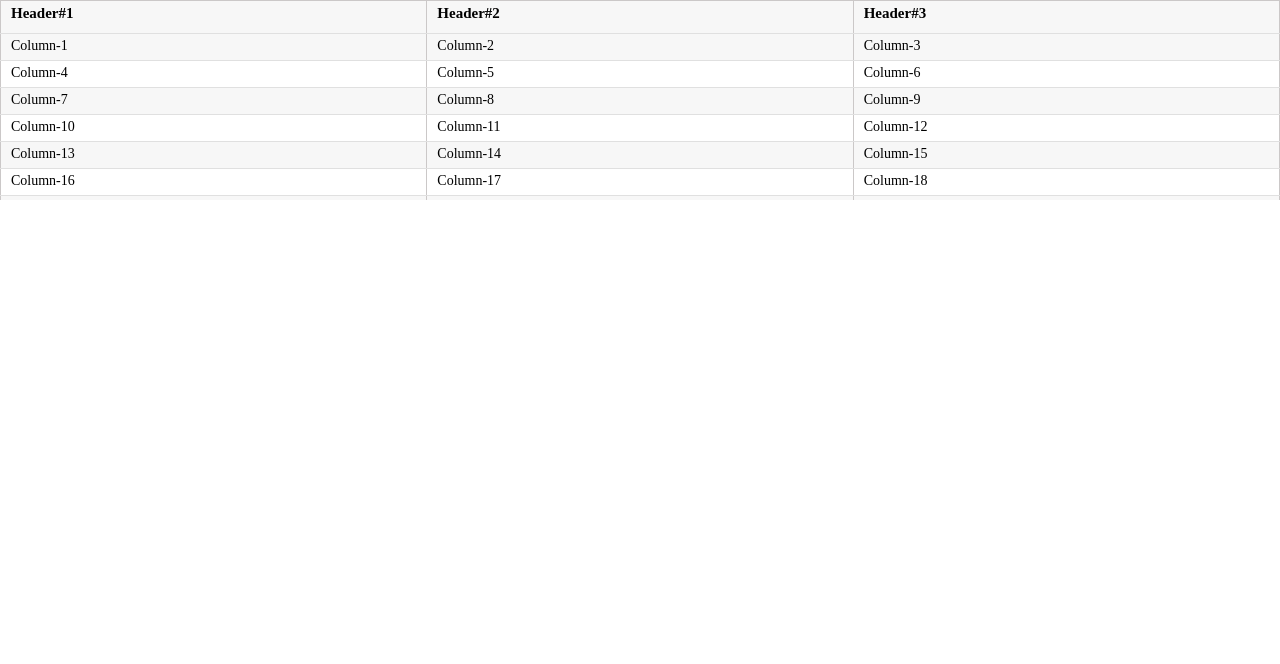
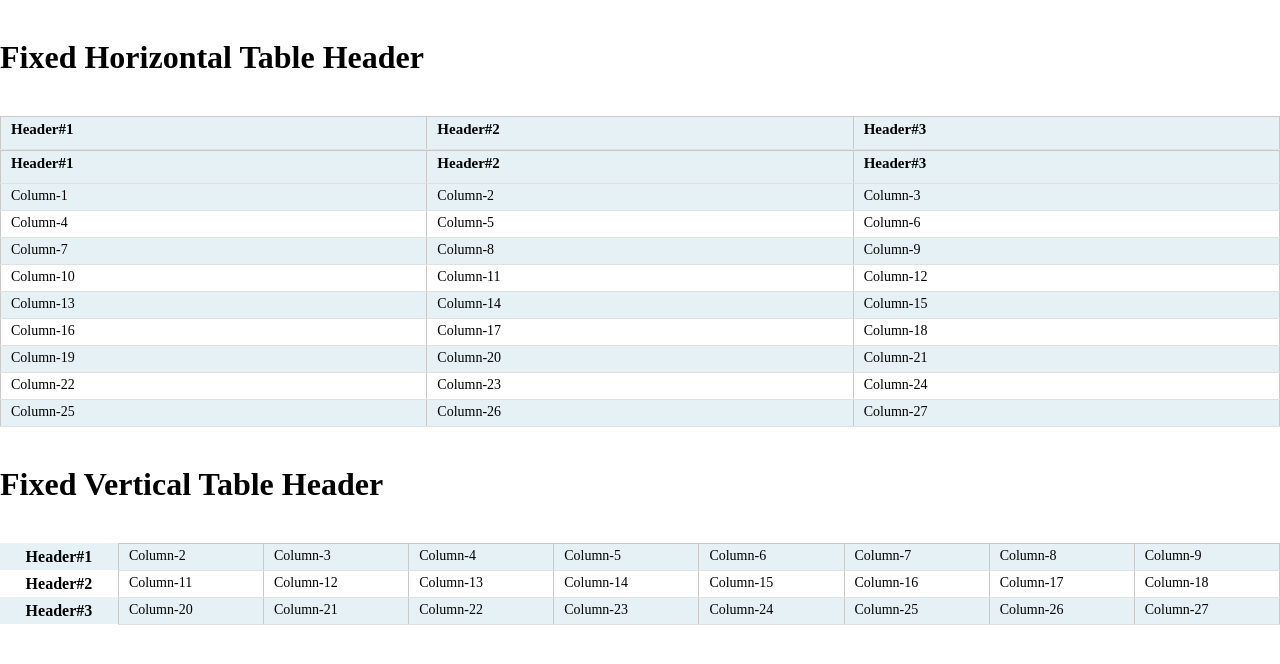
Before and after one commit to paramby/floatheader, a website: page float-table-header.html in a window 1280 px wide. Drawn offline with Linux system fonts and the light colour scheme.

Commit message:
Update float-table-header.html
Added Vertical Header as Fixed

```diff
--- a/float-table-header.html
+++ b/float-table-header.html
@@ -3,76 +3,15 @@
 <head>
   <meta http-equiv="content-type" content="text/html; charset=UTF-8">
   <title>Fixed Table Header | Critical Developers</title>
-
-<style type='text/css'>
-html, body{
-  margin:0;
-  padding:0;
-  height:100%;
-  color: #000000;
-}
-
-.maincontainer
-{
-   width:100%;
-   overflow-x: hidden;
-   overflow-y: auto;
-   margin: 0 auto;
-   position:relative;
-   height:200px;
-}
-
-.headerclone
-{
-    width:100%;
-   z-index: 9999;
-   display:none;
-   position:absolute;
-}
-
-.tblList
-{
-    width: 100%;
-    border-collapse: collapse;
-    border-style: None;
-}
-
-.tblList thead th {
-    background-color: #f7f7f7 !important;
-    border-color: #cbc8c8 #cbc8c8 #e0e0e0 #cbc8c8;
-    border-style: solid;
-    border-width: 1px;
-    font-size: 15px;
-    font-weight: bold;
-    height: 25px;
-    padding: 4px 10px 3px;
-    text-align: left;
-    vertical-align: top;
-}
-.tblList tbody td {
-    border-color: #cbc8c8 #cbc8c8 #e0e0e0 #cbc8c8;
-    border-style: solid;
-    border-width: 1px;
-    font-size: 14px;
-    font-weight: normal;
-    padding: 4px 10px 6px;
-    vertical-align: top;
-}
-.tblList tr.alt td {
-    background-color: #FFFFFF !important;
-}
-.tblList tbody tr:nth-child(2n+1) {
-    background-color: #F7F7F7 !important;
-}
-.tblList tbody tr:nth-child(2n) {
-    background-color: #FFFFFF !important;
-}
-
-</style>
+  <!--FloatHeader Styles -->
+  <link rel="stylesheet" href="floatheader.css" />
 
 </head>
 <body>
-    <table class="tblList">
+<br />
+    <h1>Fixed Horizontal Table Header</h1>
+<br />
+    <table id="htable" class="tblList">
       <thead>
         <tr>
           <th>
@@ -135,14 +74,60 @@ html, body{
       </tbody>
     </table>
 
+<br />
+    <h1>Fixed Vertical Table Header</h1>
+<br />
+
+    <table id="vtable" class="tblList">
+      <tbody>
+        <tr>
+          <th>Header#1</th>
+          <td>Column-2</td>
+          <td>Column-3</td>
+          <td>Column-4</td>
+          <td>Column-5</td>
+          <td>Column-6</td>
+          <td>Column-7</td>
+          <td>Column-8</td>
+          <td>Column-9</td>
+        </tr>
+        <tr>
+          <th>Header#2</th>
+          <td>Column-11</td>
+          <td>Column-12</td>
+          <td>Column-13</td>
+          <td>Column-14</td>
+          <td>Column-15</td>
+          <td>Column-16</td>
+          <td>Column-17</td>
+          <td>Column-18</td>
+        </tr>
+        <tr>
+          <th>Header#3</th>
+          <td>Column-20</td>
+          <td>Column-21</td>
+          <td>Column-22</td>
+          <td>Column-23</td>
+          <td>Column-24</td>
+          <td>Column-25</td>
+          <td>Column-26</td>
+          <td>Column-27</td>
+        </tr>
+      </tbody>
+    </table>
+
         <!-- SCRIPTS -->
 <script src="jquery.js"></script>
 <script src="jquery.floatheader.js"></script>
+
 <script type="text/javascript">
+
     $(document).ready(function () {
-        $("table.tblList").floatheader();
+        $("table#htable").floatheader();
+        $("table#vtable").floatheader({ vertical: true });
     });
-    </script>
+
+</script>
 
 </body>
 
```
